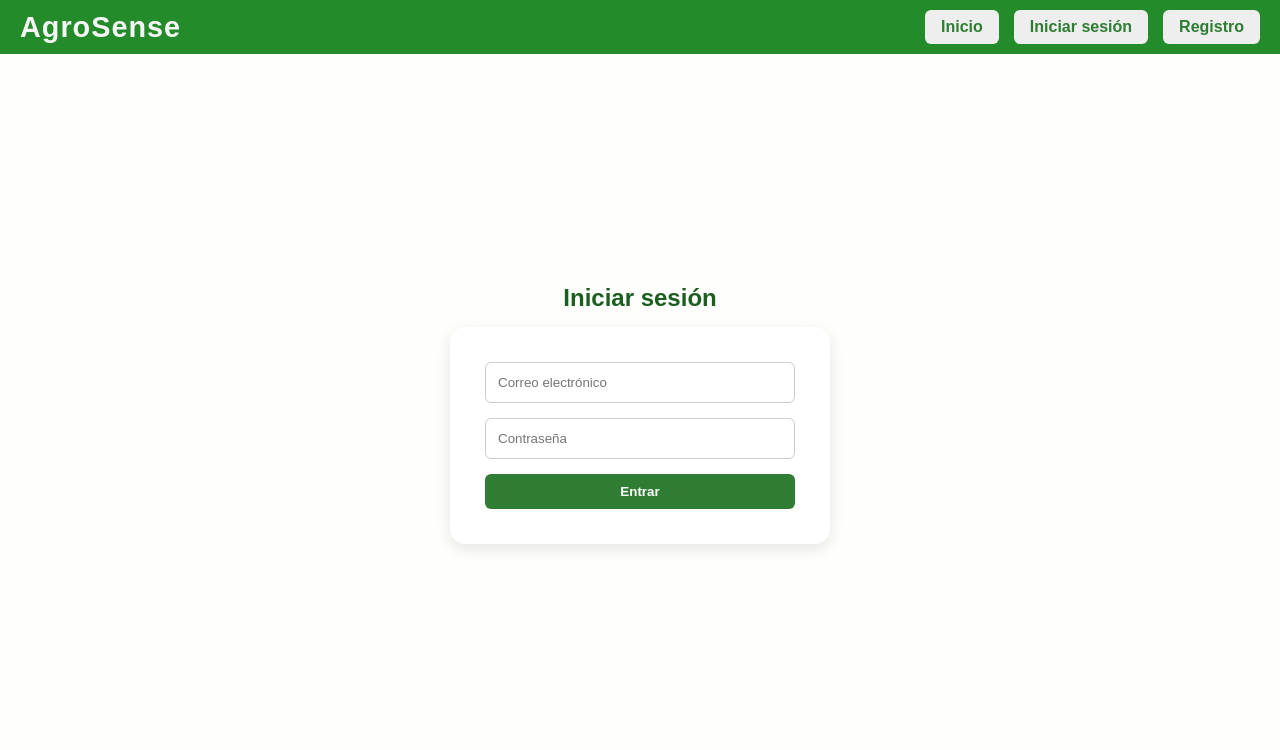
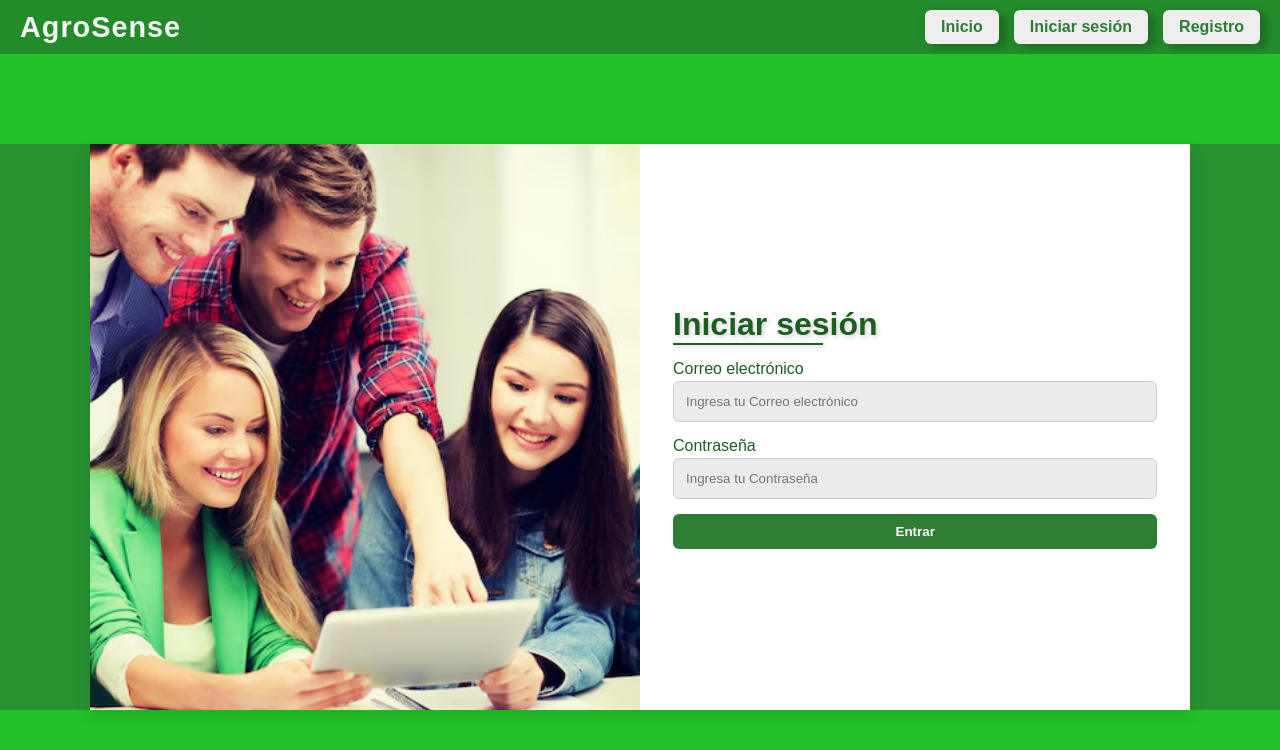
Before and after one commit to nicolasresgra2005/softwaredesarrollo1, a React (Vite) app: page /login in a window 1280 px wide. Shown: the top 750 px of the page. Built offline with nearby package versions, Linux system fonts and the light colour scheme.

Commit message:
trabajanding

```diff
--- a/src/App.css
+++ b/src/App.css
@@ -1,21 +1,20 @@
 /* src/App.css */
 html, body, #root {
-  height: 100%;
+  min-height: 100vh;
+  height: 100vh;
   margin: 0;
   padding: 0;
   display: flex;
   flex-direction: column;
 }
 
-
 .main-content {
   display: flex;
   justify-content: center;
   align-items: center;
-  min-height: 80vh;
+  height: 100%;
   text-align: center;
 }
-
 
 .header {
   display: flex;
@@ -62,7 +61,10 @@ html, body, #root {
   transform: scale(1.05);
 }
 
-
+.first-main{
+  background-color: #2ee937;
+  width: 100%;
+}
 
 
 .info-section h2 {
@@ -78,7 +80,6 @@ html, body, #root {
   line-height: 1.6;
 }
 
-.auth-page,
 .info-section {
   flex: 1; /* ocupa todo el espacio disponible */
   display: flex;
@@ -89,37 +90,91 @@ html, body, #root {
   min-height: calc(100vh - 80px); /* evita que el header empuje hacia abajo */
 }
 
-.auth-page form {
+.auth-page{
+  background-color: #20c028;
   width: 100%;
-  max-width: 380px;
+  height: 100%;
+  padding: 7% 0;
+  display: flex;
+  justify-content: center;
+  align-items: center;
+}
+.auth-container {
+  height: 100%;
+  width: 100%;
+  padding: 0 7%;
+  background: rgb(40, 145, 46);
+  display: flex;
+  flex-direction: column;
+  align-items: center;
+}
+.auth-form-container{
+  height: 100%;
+  width: 100%;
   background: white;
-  padding: 35px;
-  border-radius: 15px;
   box-shadow: 0 5px 15px rgba(0,0,0,0.1);
   display: flex;
-  flex-direction: column;
-  gap: 15px;
+  flex-direction: row;
   align-items: center;
-}
-
-
-
-.auth-page h2 {
-  color: #1b5e20;
-  margin-bottom: 15px;
 }
 
 .auth-form {
   width: 100%;
-  max-width: 380px;
-  background: rgb(240, 240, 240);
-  padding: 35px;
-  border-radius: 15px;
-  box-shadow: 0 5px 15px rgba(0,0,0,0.1);
   display: flex;
   flex-direction: column;
+  justify-content: center;
+  align-items: flex-start;
   gap: 15px;
+}
+.img-container{
+  display: flex;
+  justify-content: center;
   align-items: center;
+  height: 100%;
+  width: 50%;
+  overflow: hidden;
+}
+.form-container{
+  background-color: #ffffff;
+  height: 100%;
+  width: 50%;
+  padding: 3%;
+  display: flex;
+  flex-direction: column;
+  justify-content: center;
+  align-items: flex-start;
+  gap: 15px;
+}
+.title{
+  color: #1b5e20;
+  display: flex;
+  flex-direction: column;
+  justify-content: center;
+  align-items: flex-start;
+}
+.auth-page h2 {
+  color: #1b5e20;
+  font-size: 2rem;
+  text-shadow: 2px 2px 4px rgba(0, 0, 0, 0.181);
+}
+.line{
+  width: 150px;
+  height: 2px;
+  background-color: #1b5e20;
+  box-shadow: 2px 2px 4px rgba(0, 0, 0, 0.181);
+}
+
+.input-container{
+  width: 100%;
+  display: flex;
+  flex-direction: column;
+  justify-content: center;
+  align-items: flex-start;
+  gap: 3px;
+}
+
+.login{
+  background-color: #ebebeb;
 }
 
 .auth-form input {
--- a/src/index.css
+++ b/src/index.css
@@ -7,7 +7,7 @@
 
 /* Estilodocumento*/
 html, body {
-  height: 100%;
+  height: 100vh;
   width: 100%;
   font-family: "Poppins", sans-serif;
   background-color: #ffffff; /* fondo claro */
@@ -16,6 +16,7 @@ html, body {
 
 /* Asegura que el root se expanda al 100% */
 #root {
+  height: 100vh;
   min-height: 100vh;
   display: flex;
   flex-direction: column;
--- a/src/pages/Login.jsx
+++ b/src/pages/Login.jsx
@@ -2,12 +2,30 @@
 function Login() {
   return (
     <div className="auth-page">
-      <h2>Iniciar sesión</h2>
-      <form className="auth-form">
-        <input type="email" placeholder="Correo electrónico" required />
-        <input type="password" placeholder="Contraseña" required />
-        <button type="submit">Entrar</button>
-      </form>
+      <div className="auth-container">
+        <div className="auth-form-container">
+          <div className="img-container" style={{height: "100%"}}>
+            <img src="../src/assets/amigos.jpg" alt="" style={{height: "100%", width: "auto", transform: "scaleX(-1)"}} />
+          </div>
+          <div className="form-container">
+            <div className="title">
+              <h2>Iniciar sesión</h2>
+              <div className="line"></div>
+            </div>
+            <form className="auth-form">
+              <div className="input-container">
+                <label htmlFor="">Correo electr&oacute;nico</label>
+                <input type="email" className="login" placeholder="Ingresa tu Correo electrónico" required />
+              </div>
+              <div className="input-container">
+                <label htmlFor="">Contraseña</label>
+                <input type="password" className="login" placeholder="Ingresa tu Contraseña" required />
+              </div>
+              <button type="submit">Entrar</button>
+            </form>
+          </div>
+        </div>
+      </div>
     </div>
   );
 }
--- a/src/pages/Register.jsx
+++ b/src/pages/Register.jsx
@@ -2,13 +2,34 @@
 function Register() {
   return (
     <div className="auth-page">
-      <h2>Registro de usuario</h2>
-      <form className="auth-form">
-        <input type="text" placeholder="Nombre completo" required />
-        <input type="email" placeholder="Correo electrónico" required />
-        <input type="password" placeholder="Contraseña" required />
-        <button type="submit">Registrar</button>
-      </form>
+      <div className="auth-container">
+        <div className="auth-form-container">
+          <div className="img-container" style={{height: "100%"}}>
+            <img src="../src/assets/mujer.jpg" alt="" style={{height: "100%", width: "auto"}} />
+          </div>
+          <div className="form-container">
+            <div className="title">
+              <h2>Registro de usuario</h2>
+              <div className="line"></div>
+            </div>
+            <form className="auth-form">
+              <div className="input-container">
+                <label htmlFor="">Nombre</label>
+                <input type="text" className="login" placeholder="Nombre completo" required />
+              </div>
+              <div className="input-container">
+                <label htmlFor="">Correo electr&oacute;nico</label>
+                <input type="email" className="login" placeholder="Correo electrónico" required />
+              </div>
+              <div className="input-container">
+                <label htmlFor="">Contraseña</label>
+                <input type="password" className="login" placeholder="Contraseña" required />
+              </div>
+              <button type="submit">Registrar</button>
+            </form>
+          </div>
+        </div>
+      </div>
     </div>
   );
 }
--- a/src/pages/header.css
+++ b/src/pages/header.css
@@ -30,6 +30,7 @@
   font-weight: 600;
   text-decoration: none;
   transition: all 0.3s ease;
+  box-shadow: 8px 4px 6px rgba(0, 0, 0, 0.173), 0 0 10px rgba(0, 0, 0, 0.1);
 }
 
 .nav-btn:hover {
```
Also changed, not shown: src/assets/amigos.jpg (added), src/assets/mujer.jpg (added).
